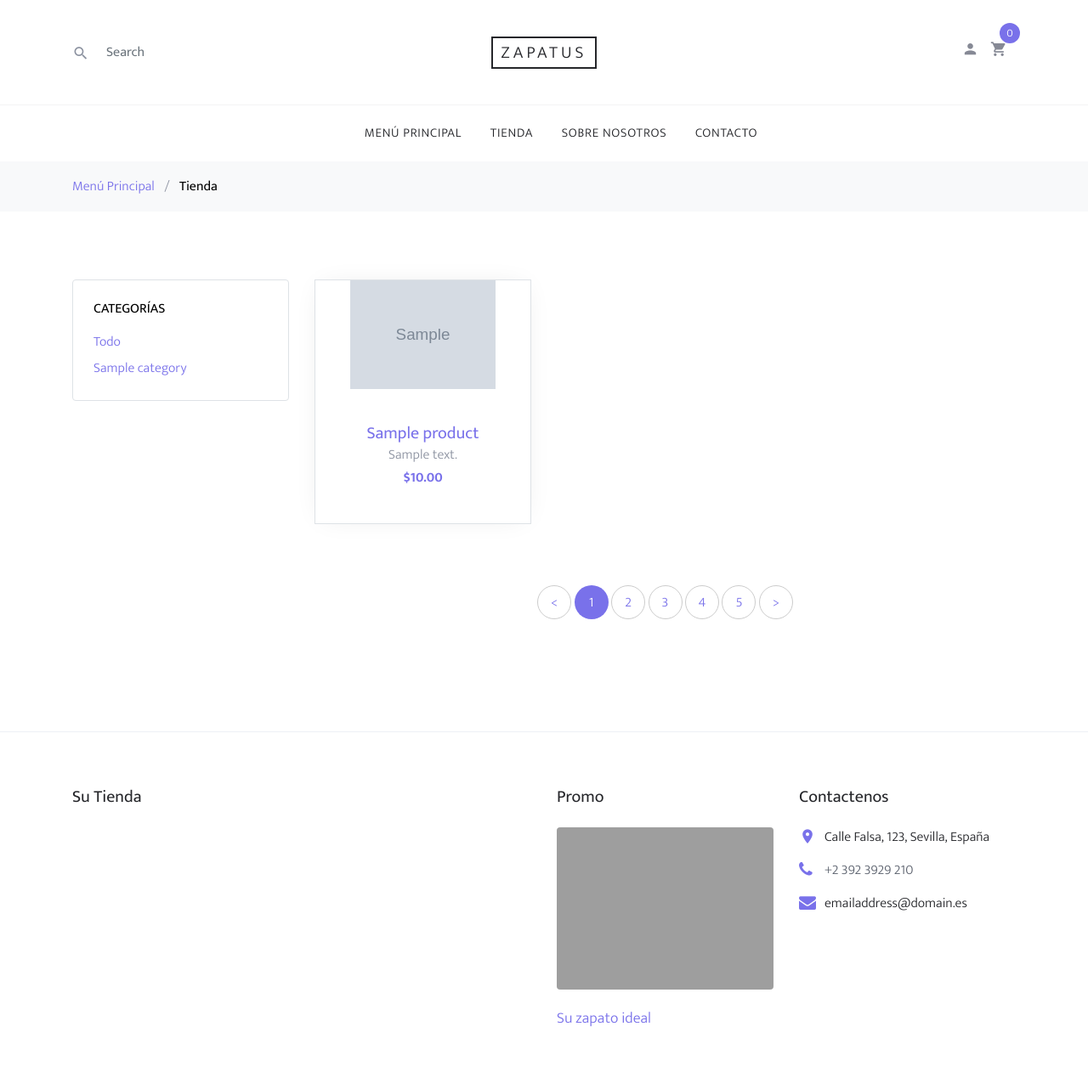
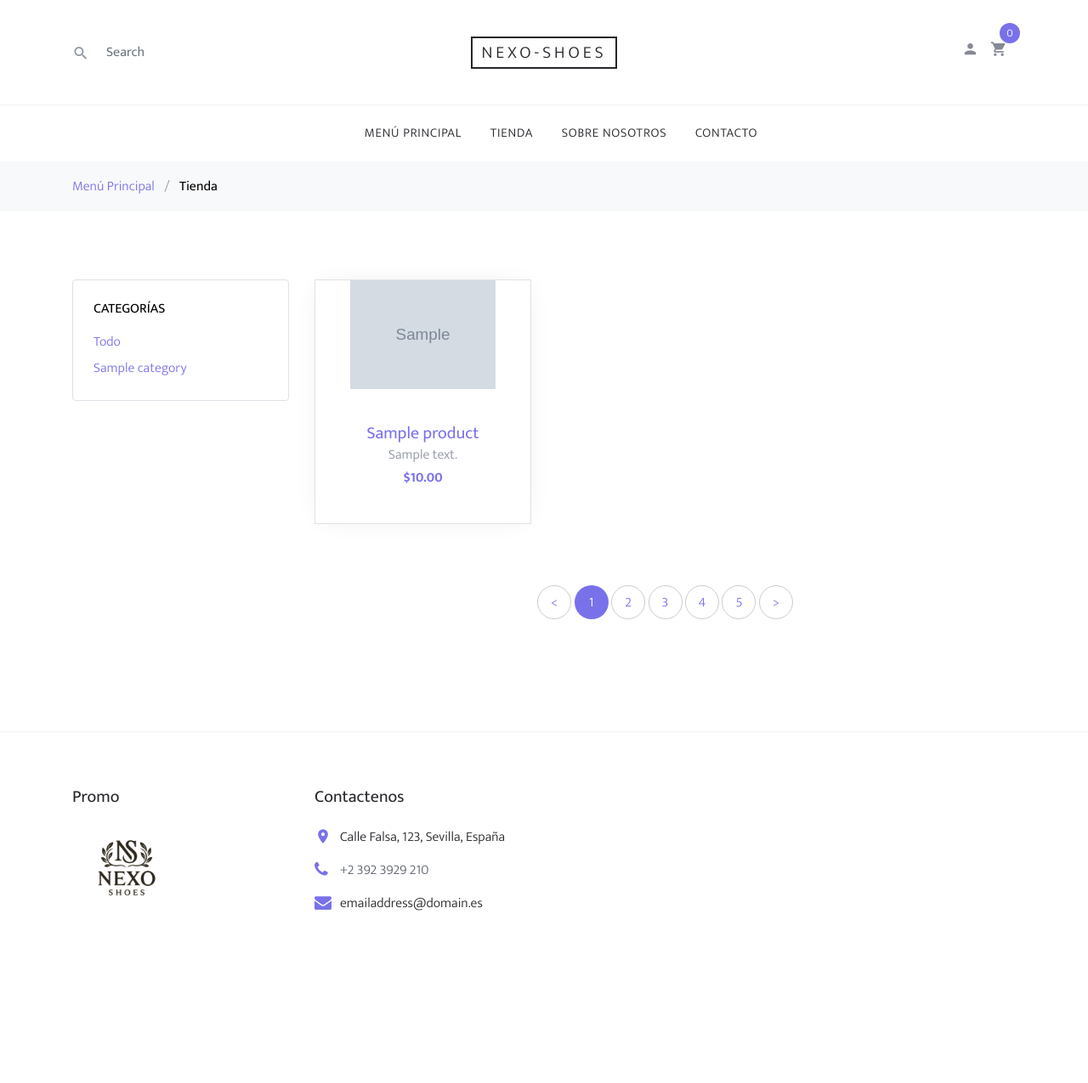
Before and after one commit to PGPI-2-14/grupo2.14-calzados-web, a Django app: page / in a window 1280 px wide. Shown: the whole page at 85% size. After the commit the page ends 1072 px from the top, so only its background shows below. Run offline with Django 3.2, Linux system fonts and the light colour scheme; tables that the repository leaves empty hold one stand-in row (values such as "Sample post"); grey boxes marked "Sample" are stand-in pictures; some libraries are stand-ins or nearby versions; some web fonts are replaced; grey boxes are pictures that could not be loaded.

Commit message:
Cambio nombre y logo

```diff
--- a/shop/static/css/style.css
+++ b/shop/static/css/style.css
@@ -751,3 +751,13 @@ a {
   width: 120px;
   border-radius: 50%;
   margin-bottom: 20px; }
+
+
+.logo-container {
+  text-align: center;
+}
+
+.img-fluid.rounded.mb-4 {
+  max-width: 100%;
+  height: auto;
+}
--- a/shop/templates/shop/base/base.html
+++ b/shop/templates/shop/base/base.html
@@ -3,7 +3,7 @@
 <html lang="en">
 
 <head>
-    <title>{% block title %}ZapatUS{% endblock %}</title>
+    <title>{% block title %}Nexo-Shoes{% endblock %}</title>
     <meta charset="utf-8">
     <meta name="viewport" content="width=device-width, initial-scale=1, shrink-to-fit=no">
 
--- a/shop/templates/shop/base/footer.html
+++ b/shop/templates/shop/base/footer.html
@@ -1,19 +1,11 @@
     <footer class="site-footer border-top">
         <div class="container">
             <div class="row">
-                <div class="col-lg-6 mb-5 mb-lg-0">
-                    <div class="row">
-                        <div class="col-md-12">
-                            <h3 class="footer-heading mb-4">Su Tienda</h3>
-                        </div>
-                    </div>
-                </div>
                 <div class="col-md-6 col-lg-3 mb-4 mb-lg-0">
                     <h3 class="footer-heading mb-4">Promo</h3>
-                    <a href="#" class="block-6">
-                        <img src="images/hero_1.jpg" alt="Image placeholder" class="img-fluid rounded mb-4">
-                        <h3 class="font-weight-light  mb-0">Su zapato ideal</h3>
-                    </a>
+                    <div class="col-md-6 logo-container">
+                        <img src="static/img/nexo.png" alt="Logo Empresa" class="img-fluid rounded mb-4">
+                    </div>
                 </div>
                 <div class="col-md-6 col-lg-3">
                     <div class="block-5 mb-5">
--- a/shop/templates/shop/base/navbar.html
+++ b/shop/templates/shop/base/navbar.html
@@ -12,7 +12,7 @@
 
                     <div class="col-12 mb-3 mb-md-0 col-md-4 order-1 order-md-2 text-center">
                         <div class="site-logo">
-                            <a href="#" class="js-logo-clone">ZapatUS</a>
+                            <a href="#" class="js-logo-clone">Nexo-Shoes</a>
                         </div>
                     </div>
 
```
Also changed, not shown: static/img/nexo.png (added).
